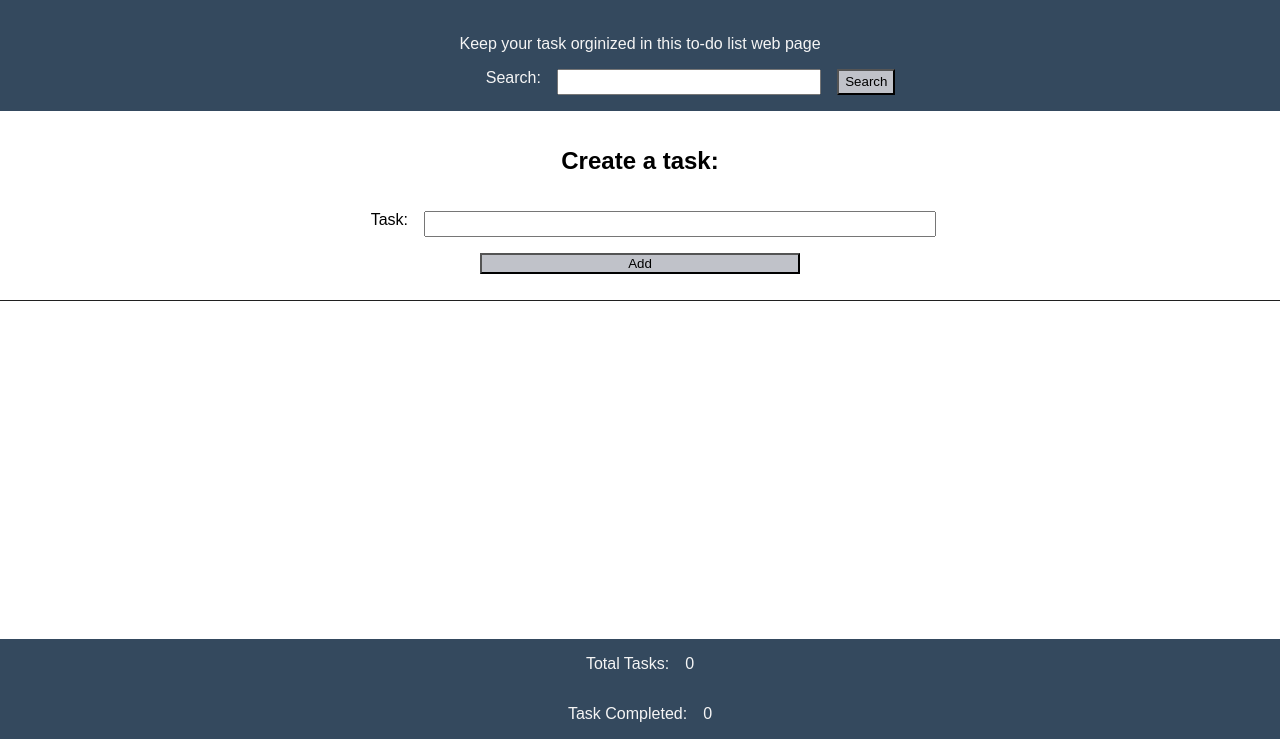
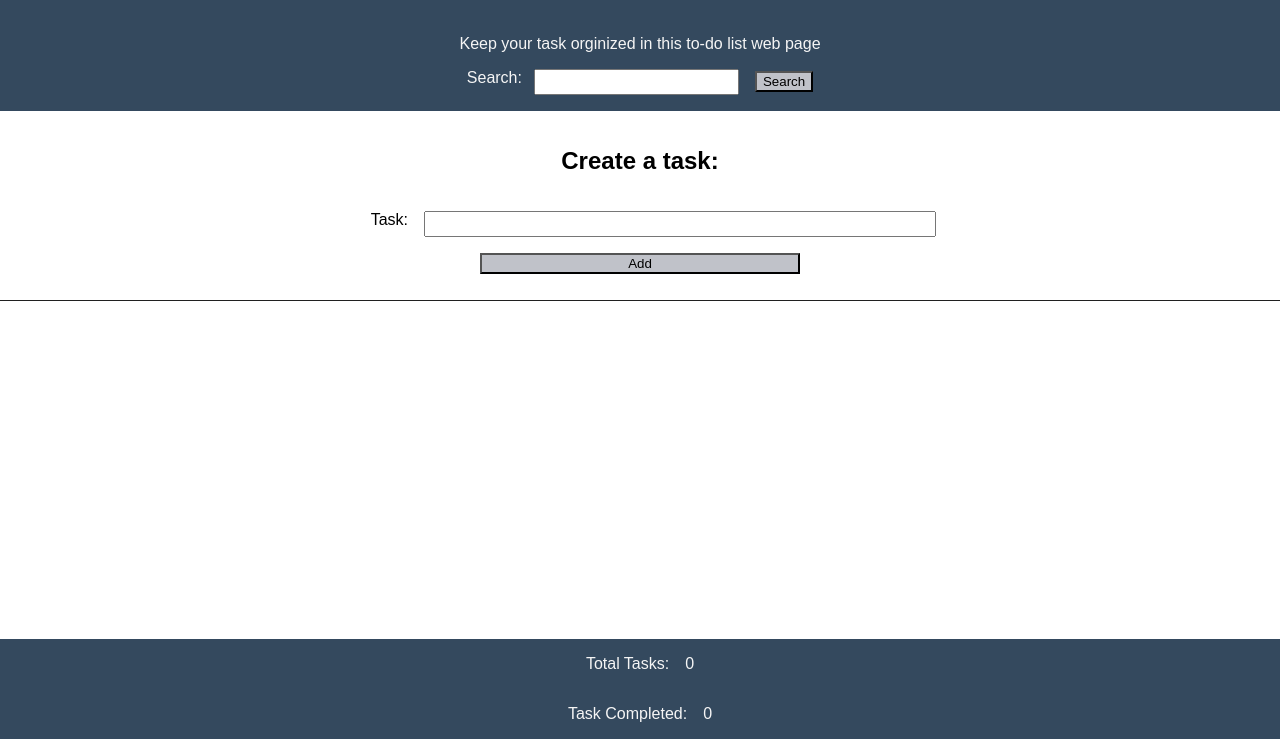
Before and after one commit to RowBlackGhost005/dynamic-todo-csa, a plain HTML site: page index.html in a window 1280 px wide. Shown: the part 61-800 px from the top of the page. Drawn offline with Linux system fonts and the light colour scheme.

Commit message:
Search fix

```diff
--- a/index.html
+++ b/index.html
@@ -15,11 +15,17 @@
         <h1>To-Do List</h1>
         <p>Keep your task orginized in this to-do list web page</p>
 
-        <div class="form-input pb-1 mx-auto">
-            <label for="taskQuery" class="text-end">Search: </label>
-            <input type="text" name="taskQuery" id="taskQuery" class="input">
+        <div class="flex-row flex-center-items pb-1">
+            <div class="form-input pe-2">
+                <label for="taskQuery" class="text-end">Search: </label>
+
+                <input type="text" name="taskQuery" id="taskQuery" class="input">
+
+            </div>
+
             <button class="btn-light" id="taskQueryButton">Search</button>
         </div>
+
     </header>
 
     <main class="flex-stretch">
```
